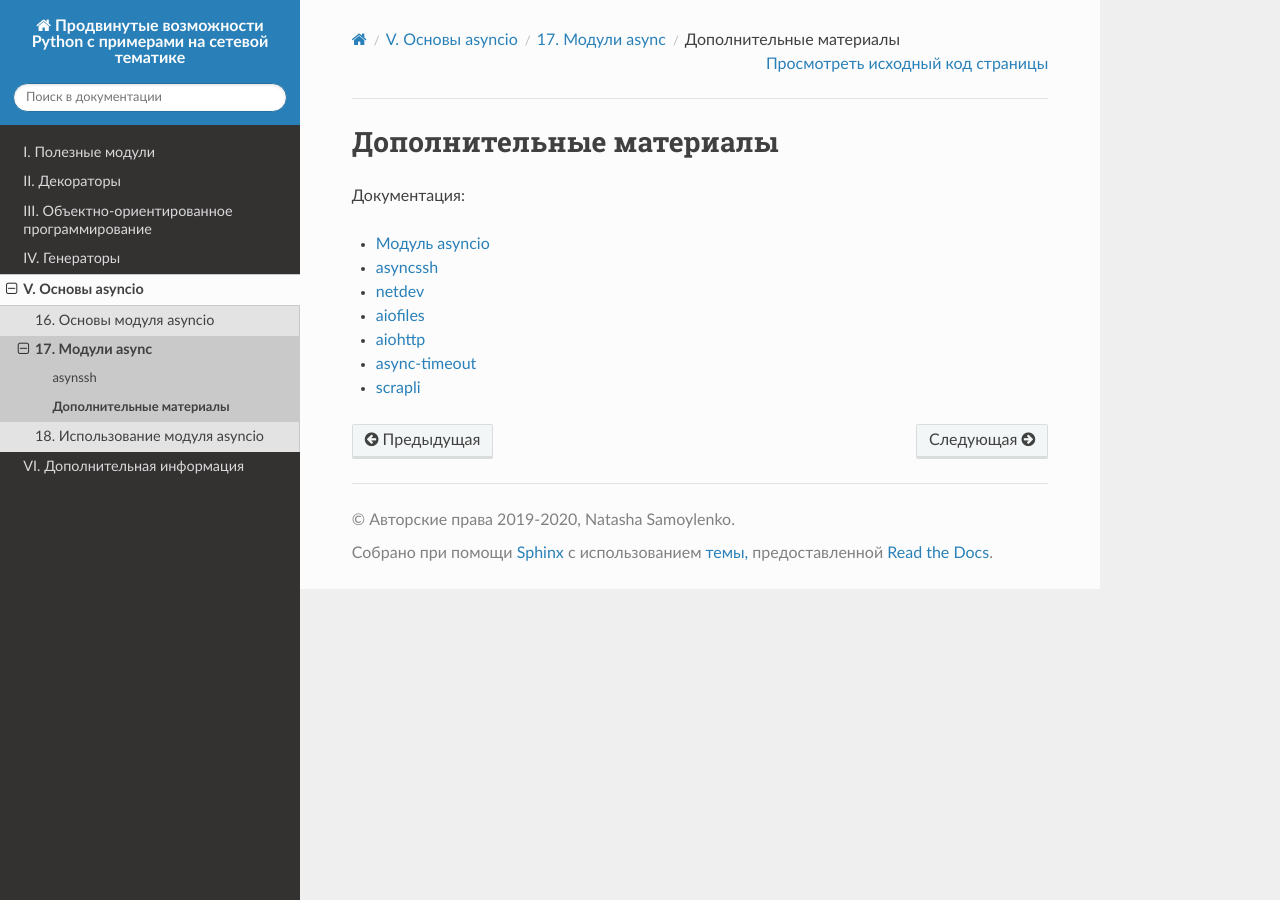
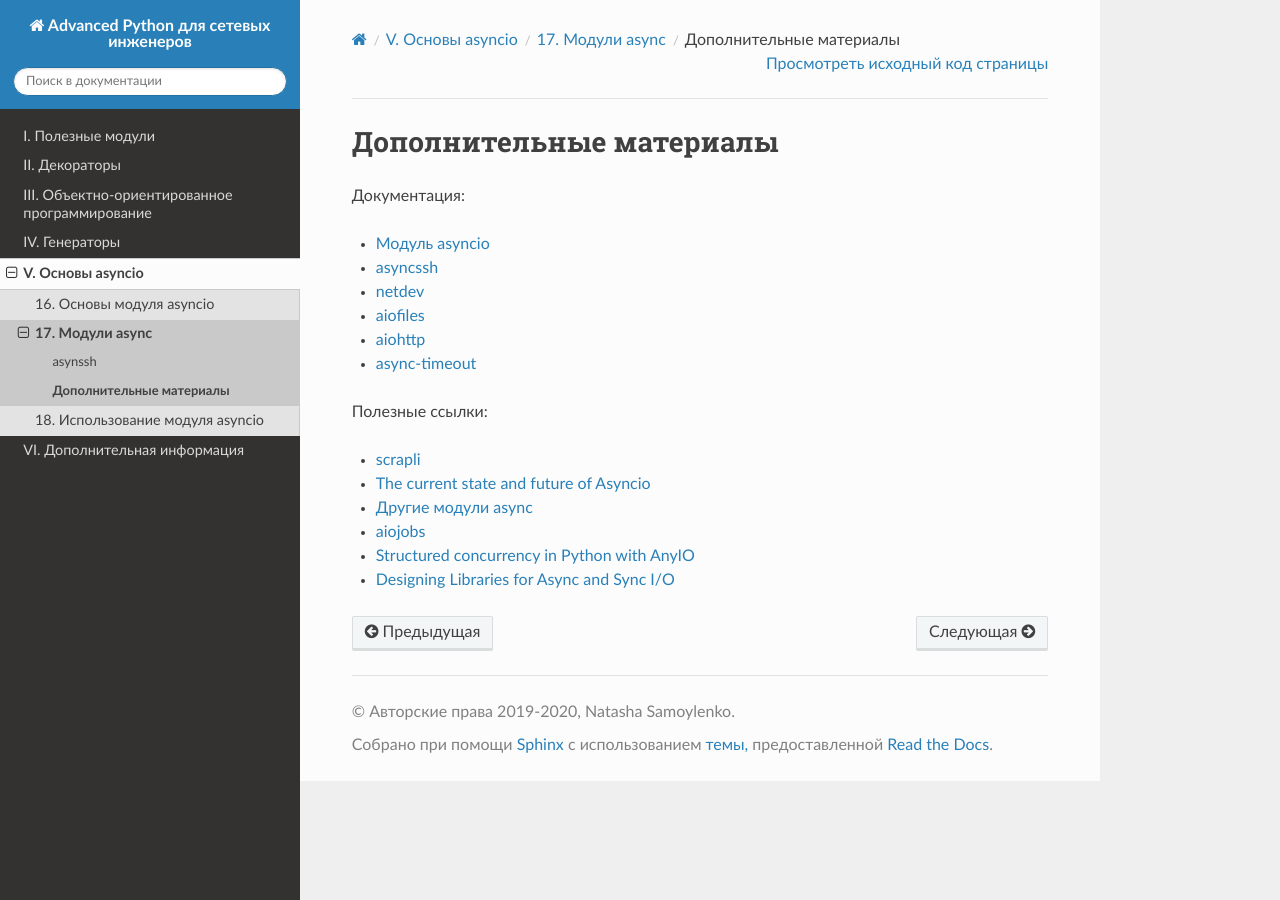
Before and after one commit to natenka/advpyneng-book, a Sphinx documentation site: the page built from docs/source/book/17_async_libraries/further_reading.rst, in a window 1280 px wide. Built offline with Sphinx 7.4.7 and the Read the Docs theme 2.0.0, drawn with Linux system fonts in a browser that asks for light colours; pages that are not in the unit, such as notebooks, are missing from menus.

Commit message:
async links

```diff
--- a/docs/source/book/17_async_libraries/further_reading.rst
+++ b/docs/source/book/17_async_libraries/further_reading.rst
@@ -9,4 +9,12 @@
 * `aiofiles <https://github.com/Tinche/aiofiles>`__
 * `aiohttp <https://docs.aiohttp.org/en/stable/>`__
 * `async-timeout <https://github.com/aio-libs/async-timeout>`__
+
+Полезные ссылки:
+
 * `scrapli <https://carlmontanari.github.io/scrapli/>`__
+* `The current state and future of Asyncio <https://asvetlov.github.io/ua-pycon-2018/#/>`__
+* `Другие модули async <https://github.com/aio-libs>`__
+* `aiojobs <https://github.com/aio-libs/aiojobs>`__
+* `Structured concurrency in Python with AnyIO <https://mattwestcott.co.uk/blog/structured-concurrency-in-python-with-anyio>`__
+* `Designing Libraries for Async and Sync I/O <https://sethmlarson.dev/blog/2020-06-27/designing-libraries-for-async-and-sync-io>`__
--- a/docs/source/book/17_async_libraries/index.rst
+++ b/docs/source/book/17_async_libraries/index.rst
@@ -7,7 +7,6 @@
 
 * asyncssh
 * netdev
-* scrapli
 * aiofiles
 * aiohttp
 * async-timeout
--- a/docs/source/conf.py
+++ b/docs/source/conf.py
@@ -17,7 +17,7 @@
 
 # -- Project information -----------------------------------------------------
 
-project = 'Продвинутые возможности Python с примерами на сетевой тематике'
+project = 'Advanced Python для сетевых инженеров'
 copyright = '2019-2020, Natasha Samoylenko'
 author = 'Natasha Samoylenko'
 
```
